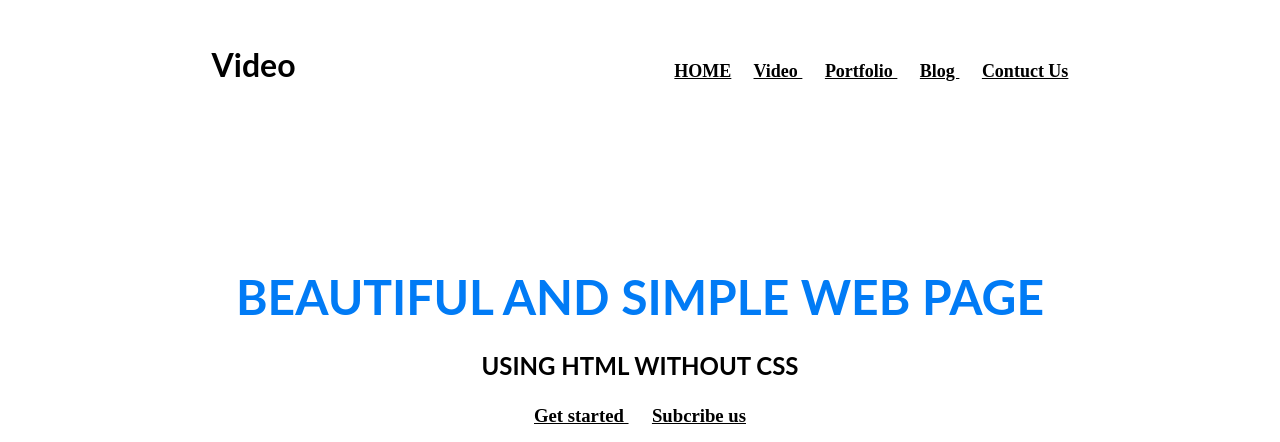
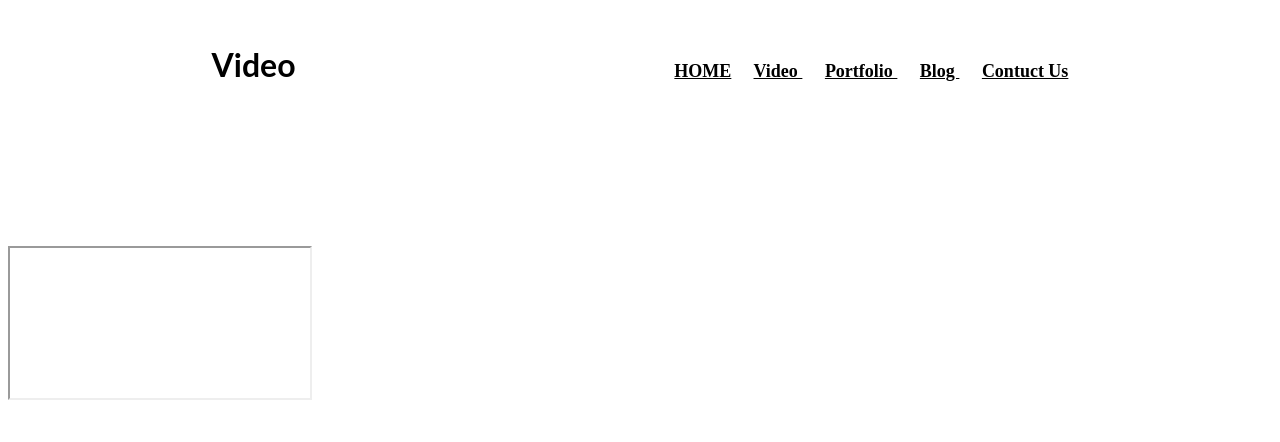
Before and after one commit to Cremon2/Hello, a plain HTML site: page Mywork.html in a window 1280 px wide. Shown: the top 442 px of the page. Drawn offline with Linux system fonts and the light colour scheme.

Commit message:
Update Mywork.html

```diff
--- a/Mywork.html
+++ b/Mywork.html
@@ -21,17 +21,9 @@
 
 					</h3>
 					<br /><br /><br /><br /><br /><br /><br /><br />
-					<h1 align="center">
-						<font face="lato" color="#017bf5" size="7">
-							BEAUTIFUL AND SIMPLE WEB PAGE
-
-						</font>
-					<h3>
-						<h1 align="center">
-						<font face="lato" color="#000" size="5">
-							USING HTML WITHOUT CSS
-
-						</font>
+					<!-- you just put video this might not work tho-->
+					<iframe href="CODM.mp4" align="center>
+								       </iframe>
 						<BR />
 						<h3 align="center">
 					<a href="https://www.youtube.com/watch?v=kMme0C9lMhQ&t=183s&ab_channel=FullyworldWebTutorials"> Get started </a>&nbsp;&nbsp;&nbsp;&nbsp;
```
